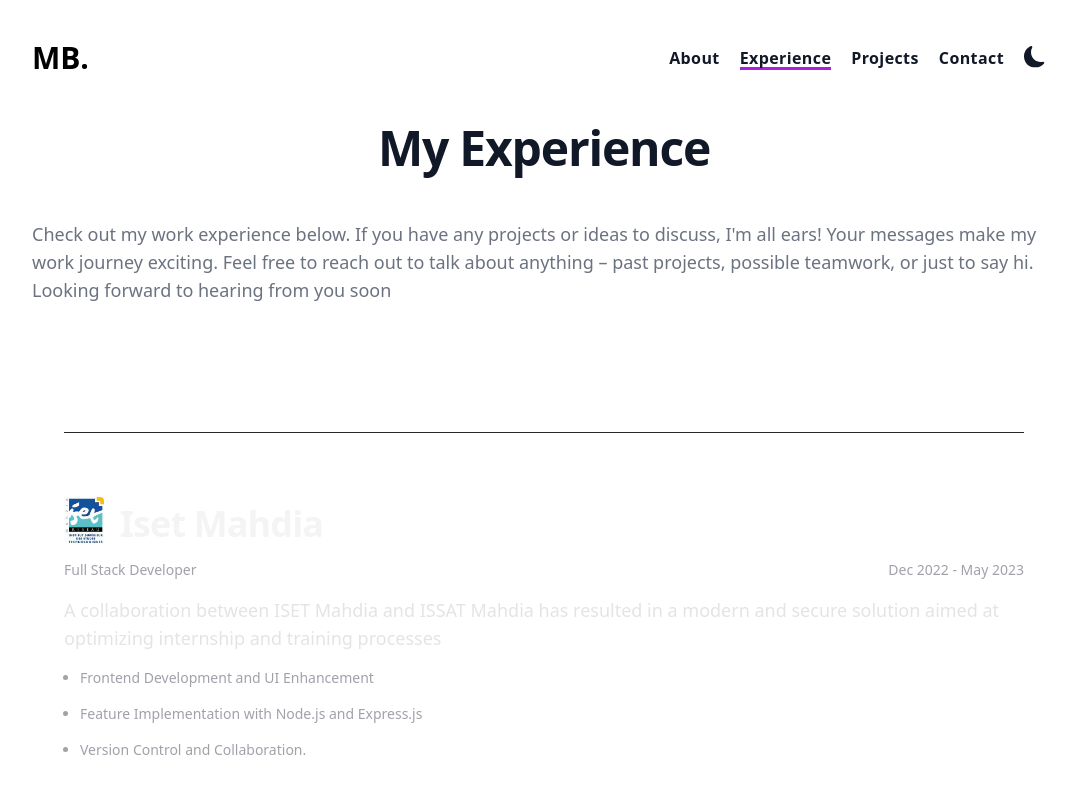
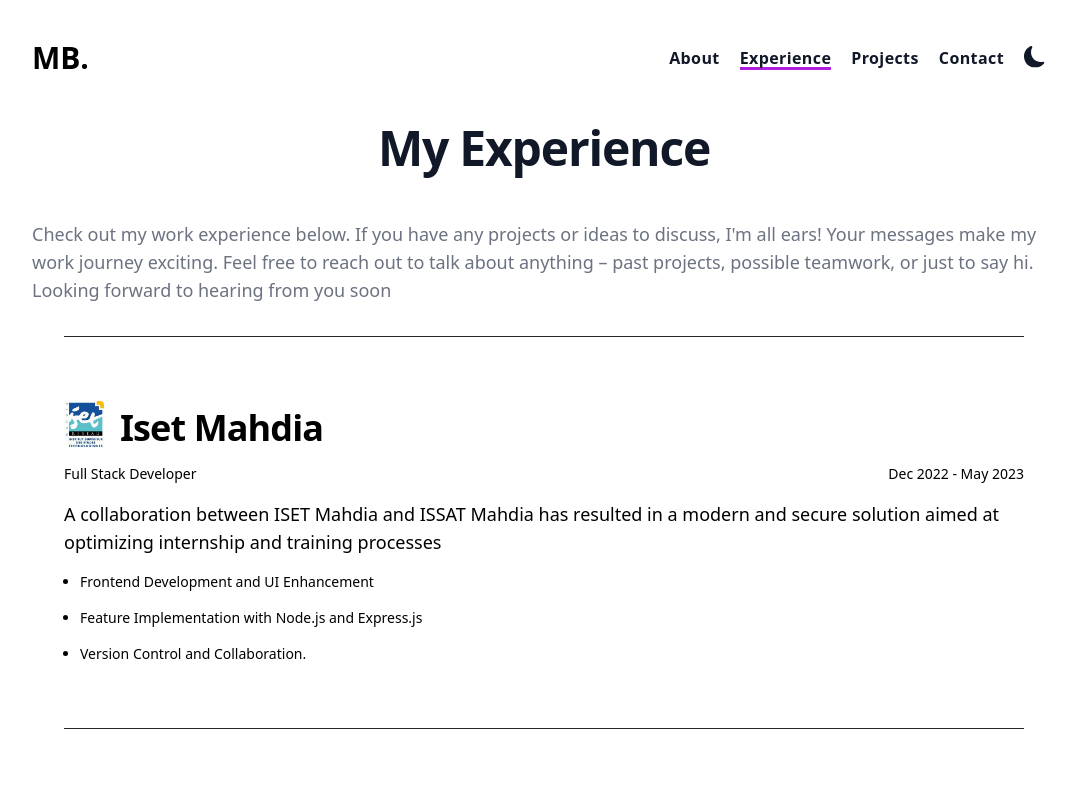
Before and after one commit to MohamedBoukthir/MyPortfolio, a Next.js app: page /experience in a window 1280 px wide. Shown: the top 792 px of the page, without its empty margins (96-1172 px from the left). Built offline with nearby package versions, Linux system fonts and the light colour scheme.

Commit message:
Update styling in About and Experience components

```diff
--- a/components/About/About.tsx
+++ b/components/About/About.tsx
@@ -4,8 +4,8 @@ import { technologies } from "@/constants/Technologies";
 
 export default function About() {
   return (
-    <div className="relative pb-3">
-      <div className=" pt-2 mx-auto space-y-8 max-w-7xl lg:px-8 md:space-y-16 md:pt-24 lg:pt-32">
+    <div className="relative pb-1">
+      <div className=" pt-2 mx-auto space-y-8 max-w-7xl lg:px-8 md:space-y-16 md:pt-8 lg:pt-8">
       <div className="mt-5 w-full h-px bg-zinc-800" />
 
         <div className="flex flex-col md:flex-row space-y-8 md:space-x-8 md:space-y-0">
--- a/components/Experience/Experience.tsx
+++ b/components/Experience/Experience.tsx
@@ -4,7 +4,7 @@ import React from "react";
 
 export default function Experience() {
   return (
-    <div className="px-6 pt-10 mx-auto space-y-8 max-w-7xl lg:px-8 md:space-y-16 md:pt-24 lg:pt-32">
+    <div className="px-6 pt-10 mx-auto space-y-8 max-w-7xl lg:px-8 md:space-y-16 md:pt-8 lg:pt-8">
       <div className="w-full h-px bg-zinc-800" />
       <div className="flex flex-col space-y-12 md:space-y-16">
         {experience.map((exp) => (
@@ -19,24 +19,24 @@ export default function Experience() {
                     height={40}
                     className="rounded object-contain"
                   />
-                  <h2 className="text-3xl font-bold tracking-tight text-zinc-100 sm:text-4xl">
+                  <h2 className="text-3xl font-bold tracking-tight sm:text-4xl">
                     {exp.company}
                   </h2>
                 </div>
                 <div className="flex justify-between items-center">
-                  <h2 className="text-zinc-400 text-xs min-[500px]:text-sm">
+                  <h2 className="text-xs min-[500px]:text-sm">
                     {exp.position}
                   </h2>
-                  <h2 className="text-zinc-400 text-xs min-[500px]:text-sm">
+                  <h2 className=" text-xs min-[500px]:text-sm">
                     {exp.time}
                   </h2>
                 </div>
               </div>
 
-              <p className="text-zinc-200 text-sm min-[500px]:text-lg">
+              <p className=" text-sm min-[500px]:text-lg">
                 {exp.description}
               </p>
-              <ul className="list-disc text-xs min-[500px]:text-sm text-zinc-400 space-y-4 px-4">
+              <ul className="list-disc text-xs min-[500px]:text-sm  space-y-4 px-4">
                 {exp.task.map((task) => (
                   <li key={task}>{task}</li>
                 ))}
```
